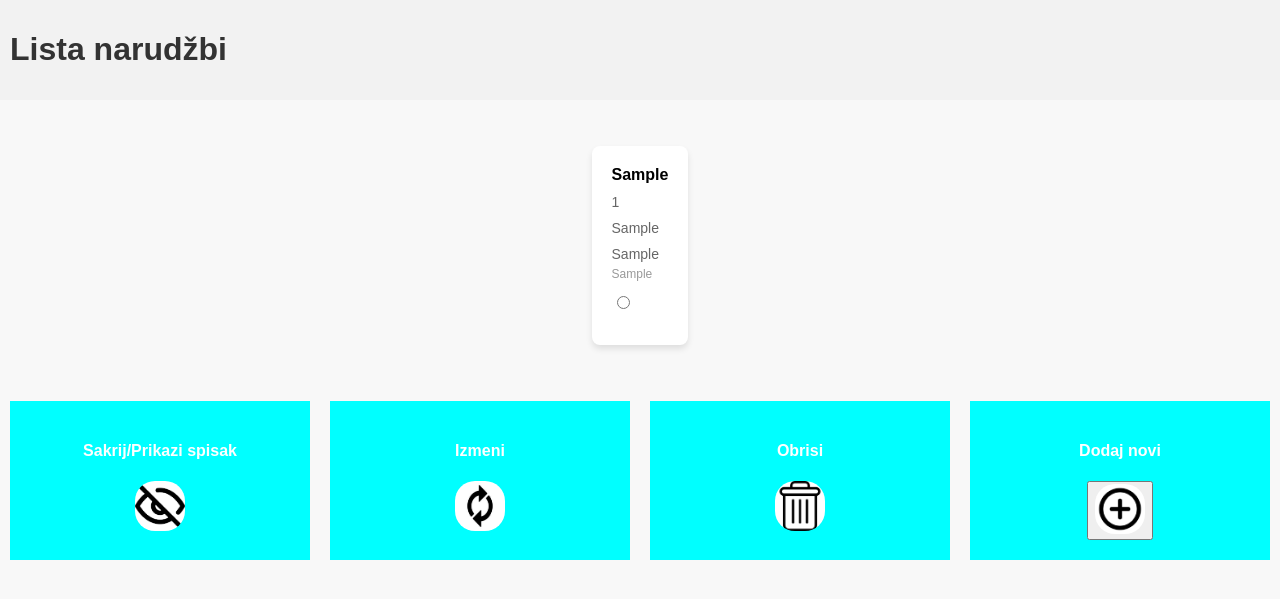
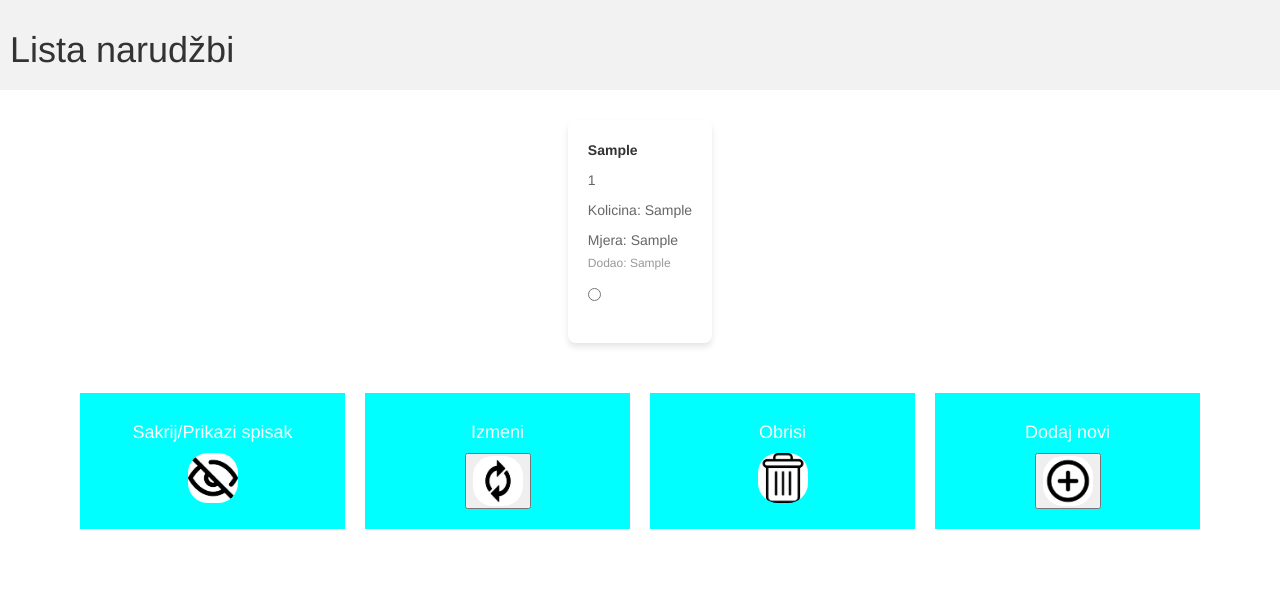
Before and after one commit to elezboris99/DOMACI1-Iteh, a PHP site: page /home.php in a window 1280 px wide. Shown: the top 599 px of the page. Run offline with PHP 8.4, Linux system fonts and the light colour scheme; the visitor is signed in with stand-in values (Sample User, id 1); tables that the repository leaves empty or names only in its code hold one stand-in row (values such as "Sample post"); some libraries are stand-ins or nearby versions.

Commit message:
odradjene 2 crud operacije i zapoceta izmena

```diff
--- a/home.php
+++ b/home.php
@@ -25,10 +25,12 @@ if ($result->num_rows == 0) {
 <head>
     <title>Lista narudžbi</title>
     <link rel="stylesheet" href="css/home.css">
+    <link rel="stylesheet" href="https://maxcdn.bootstrapcdn.com/bootstrap/3.3.7/css/bootstrap.min.css">
+    <script src="https://ajax.googleapis.com/ajax/libs/jquery/3.2.1/jquery.min.js"></script>
 </head>
 
 <body>
-
+    <script src="https://ajax.googleapis.com/ajax/libs/jquery/3.3.1/jquery.min.js"></script>
     <div id="header">
         <h1>Lista narudžbi</h1>
     </div>
@@ -40,11 +42,11 @@ if ($result->num_rows == 0) {
                 <li>
                     <strong><?php echo $red["proizvod"] ?></strong>
                     <div class="order-info"><?php echo $red["id"] ?></div>
-                    <div class="order-info"><?php echo $red["kolicina"] ?></div>
-                    <div class="order-info"><?php echo $red["mjera"] ?></div>
-                    <div class="added-by"><?php echo $red["dodao"] ?></div>
+                    <div class="order-info">Kolicina: <?php echo $red["kolicina"] ?></div>
+                    <div class="order-info">Mjera: <?php echo $red["mjera"] ?></div>
+                    <div class="added-by">Dodao: <?php echo $red["dodao"] ?></div>
                     <label class="radio-btn">
-                        <input type="radio" name="checked-donut" value="obiljezen">
+                        <input type="radio" name="checked-donut" value="<?php echo $red["id"] ?>">
                     </label>
                 </li>
             <?php
@@ -62,7 +64,7 @@ if ($result->num_rows == 0) {
         </div>
         <div class="box">
             <h4>Izmeni</h4>
-            <img src="img/change.png" id="icon">
+          <button id="btnizmeniNarudzbu" onclick="provjeriOznaku()"><img src="img/change.png" id="icon"></button>
         </div>
         <div class="box">
             <h4>Obrisi</h4>
@@ -70,34 +72,34 @@ if ($result->num_rows == 0) {
         </div>
         <div class="box">
             <h4>Dodaj novi</h4>
-           <button id="dodajNarudzbu"><img src="img/add.png" id="icon"></button>
+            <button id="dodajNarudzbu"  ><img src="img/add.png" id="icon"></button>
         </div>
     </div>
 
     <div class="formaNoviProizvod" id="dodajModel" style="display: none;">
-        <form action="action_page.php">
+        <form action="#" name="NoviProizvod" method="post" id="dodajForm">
             <div class="row">
                 <div class="col-25">
-                    <label for="fname">Naziv proizvoda:</label>
+                    <label for="proizvod">Naziv proizvoda:</label>
                 </div>
                 <div class="col-75">
-                    <input type="text" id="fname" name="firstname" placeholder="Proizvod..">
+                    <input type="text" id="proizvod" name="proizvod" placeholder="Proizvod..">
                 </div>
             </div>
             <div class="row">
                 <div class="col-25">
-                    <label for="lname">Kolicina</label>
+                    <label for="kolicina">Kolicina</label>
                 </div>
                 <div class="col-75">
-                    <input type="text" id="lname" name="lastname" placeholder="Kolicina..">
+                    <input type="text" id="kolicina" name="kolicina" placeholder="Kolicina..">
                 </div>
             </div>
             <div class="row">
                 <div class="col-25">
-                    <label for="country">Mjera</label>
+                    <label for="mjera">Mjera</label>
                 </div>
                 <div class="col-75">
-                    <select id="country" name="country">
+                    <select id="mjera" name="mjera">
                         <option value="kilogram">KG</option>
                         <option value="komad">Komad</option>
                         <option value="litar">L</option>
@@ -106,17 +108,72 @@ if ($result->num_rows == 0) {
             </div>
             <div class="row">
                 <div class="col-25">
-                    <label for="lname">Dodao</label>
+                    <label for="dodao">Dodao</label>
                 </div>
                 <div class="col-75">
-                    <input type="text" id="lname" name="lastname" placeholder="Korisnik..">
+                    <input type="text" id="dodao" name="dodao" placeholder="Korisnik..">
                 </div>
             </div>
 
             <div class="row">
-                <input type="submit" value="Potvrdi">
+                <input type="submit" value="Potvrdi" id="btnDodaj">
             </div>
             <button type="button" id="ugasiDodavanje">Zatvori</button>
+        </form>
+    </div>
+
+
+    <div class="formaNoviProizvod" id="izmeniModel" style="display: none;">
+        <form action="#" name="IzmeniProizvod" method="post" id="izmeniForm">
+        <div class="row">
+                <div class="col-25">
+                    <label for="ID">ID:</label>
+                </div>
+                <div class="col-75">
+                    <input type="text" id="idIzmena" name="idIzmena" >
+                </div>
+            </div>
+        <div class="row">
+                <div class="col-25">
+                    <label for="proizvodIzmena">Naziv proizvoda:</label>
+                </div>
+                <div class="col-75">
+                    <input type="text" id="proizvodIzmena" name="proizvodIzmena" placeholder="Proizvod..">
+                </div>
+            </div>
+            <div class="row">
+                <div class="col-25">
+                    <label for="kolicinaIzmena">Kolicina</label>
+                </div>
+                <div class="col-75">
+                    <input type="text" id="kolicinaIzmena" name="kolicinaIzmena" placeholder="Kolicina..">
+                </div>
+            </div>
+            <div class="row">
+                <div class="col-25">
+                    <label for="mjeraIzmena">Mjera</label>
+                </div>
+                <div class="col-75">
+                    <select id="mjeraIzmena" name="mjeraIzmena">
+                        <option value="kilogram">KG</option>
+                        <option value="komad">Komad</option>
+                        <option value="litar">L</option>
+                    </select>
+                </div>
+            </div>
+            <div class="row">
+                <div class="col-25">
+                    <label for="dodaoIzmena">Dodao</label>
+                </div>
+                <div class="col-75">
+                    <input type="text" id="dodaoIzmena" name="dodaoIzmena" placeholder="Korisnik..">
+                </div>
+            </div>
+
+            <div class="row">
+                <input type="submit" value="Potvrdi" id="btnIzmeni">
+            </div>
+            <button type="button" id="ugasiIzmene">Zatvori</button>
         </form>
     </div>
 
@@ -127,22 +184,7 @@ if ($result->num_rows == 0) {
 
 
     <script src="js/home.js"></script>
-<script>  const showFormButton = document.getElementById('dodajNarudzbu');
-  const myForm = document.getElementById('dodajModel');
 
-  showFormButton.addEventListener('click', function() {
-    myForm.style.display = 'block'; // Prikaži formu kada je gumb kliknut
-  });
-
-  const showFormButton2 = document.getElementById('ugasiDodavanje');
-  const myForm2 = document.getElementById('dodajModel');
-  showFormButton2.addEventListener('click', function() {
-    myForm2.style.display = 'none'; // Prikaži formu kada je gumb kliknut
-  });
-
-
-
-  </script>
 
 </body>
 
--- a/js/home.js
+++ b/js/home.js
@@ -6,3 +6,97 @@ function prikazi() {
       x.style.display = "none";
     }
   }
+
+  const showFormButton = document.getElementById('dodajNarudzbu');
+  const myForm = document.getElementById('dodajModel');
+
+  showFormButton.addEventListener('click', function() {
+      myForm.style.display = 'block';
+  });
+
+  const showFormButton2 = document.getElementById('ugasiDodavanje');
+  const myForm2 = document.getElementById('dodajModel');
+  showFormButton2.addEventListener('click', function() {
+      myForm2.style.display = 'none';
+  });
+
+
+
+  $(document).ready(function() {
+$('#btnDodaj').on('click', function() {
+
+var proizvod = $('#proizvod').val();
+var kolicina = $('#kolicina').val();
+var mjera = $('#mjera').val();
+var dodao = $('#dodao').val();
+if(proizvod!="" && kolicina!="" && mjera!="" && dodao!=""){
+$.ajax({
+  url: "handler/add.php",
+  type: "POST",
+  data: {
+    proizvod: proizvod,
+    kolicina: kolicina,
+    mjera: mjera,
+    dodao: dodao
+  },
+  cache: false,
+  success: function(dataResult){
+    var dataResult = JSON.parse(dataResult);
+    if(dataResult.statusCode==200){
+      console.log("Ubacen proizvod");
+
+
+      alert("Ubacen novi proizvod na spisak!");
+    }
+    else if(dataResult.statusCode==201){
+      alert("Desila se greska!");
+    }
+
+  }
+});
+}
+else{
+  alert('Popunite sve polja !');
+}
+});
+});
+
+const showFormButton3 = document.getElementById('btnizmeniNarudzbu');
+const myForm3 = document.getElementById('izmeniModel');
+
+showFormButton3.addEventListener('click', function() {
+  const radioGumbi = document.getElementsByName("checked-donut");
+
+  for (let i = 0; i < radioGumbi.length; i++) {
+    if (radioGumbi[i].checked) {
+   myForm3.style.display = 'block';
+  break;
+    }
+  }
+  if(myForm3.style.display !='block'){
+  alert("Nije cekirana stavka za izmenu");
+}
+});
+
+const showFormButton4 = document.getElementById('ugasiIzmene');
+const myForm4 = document.getElementById('izmeniModel');
+showFormButton4.addEventListener('click', function() {
+    myForm4.style.display = 'none';
+});
+const polje = document.getElementById("idIzmena");
+
+polje.addEventListener("keydown", function(event) {
+  event.preventDefault();
+});
+var idZaIzmenu;
+function provjeriOznaku() {
+  const radioGumbi = document.getElementsByName("checked-donut");
+
+  for (let i = 0; i < radioGumbi.length; i++) {
+    if (radioGumbi[i].checked) {
+      document.getElementById("idIzmena").value=radioGumbi[i].value;
+      console.log(radioGumbi[i].value);
+      idZaIzmenu=radioGumbi[i].value;
+    }
+  }
+}
```
